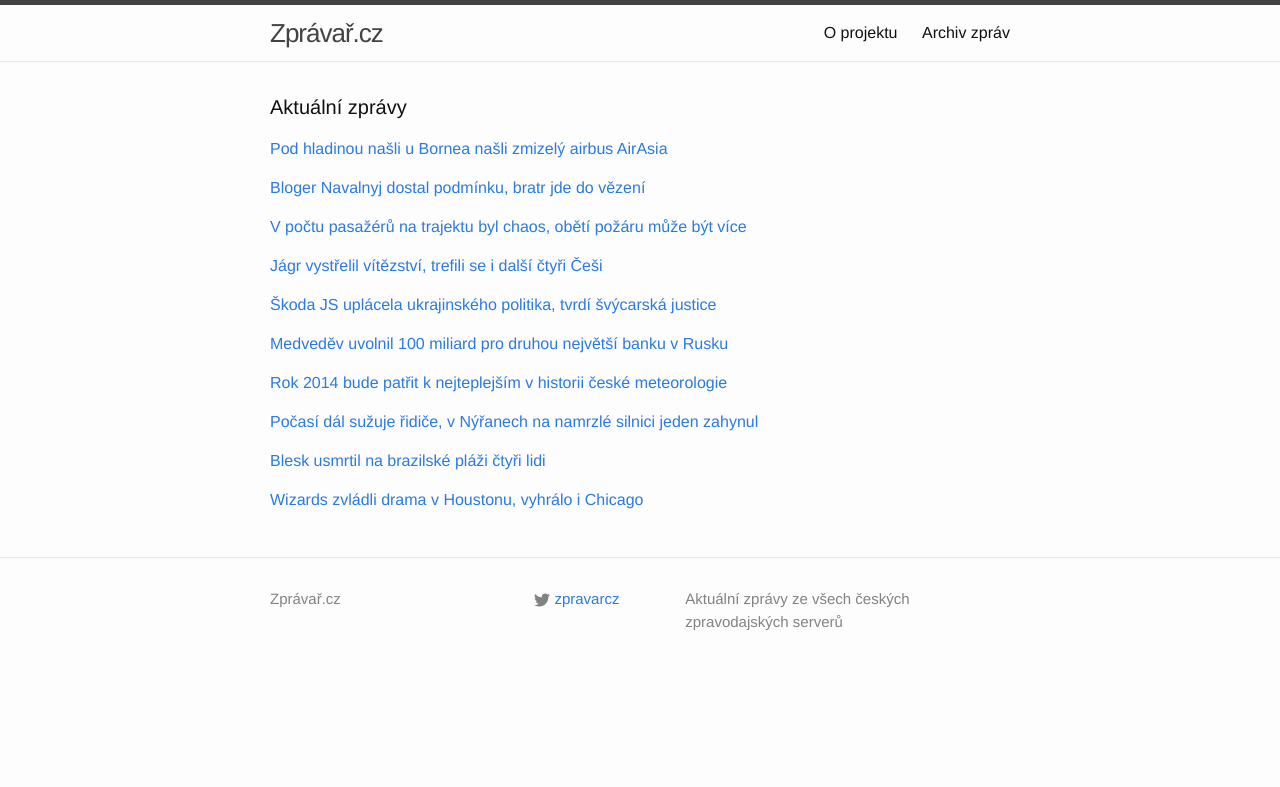
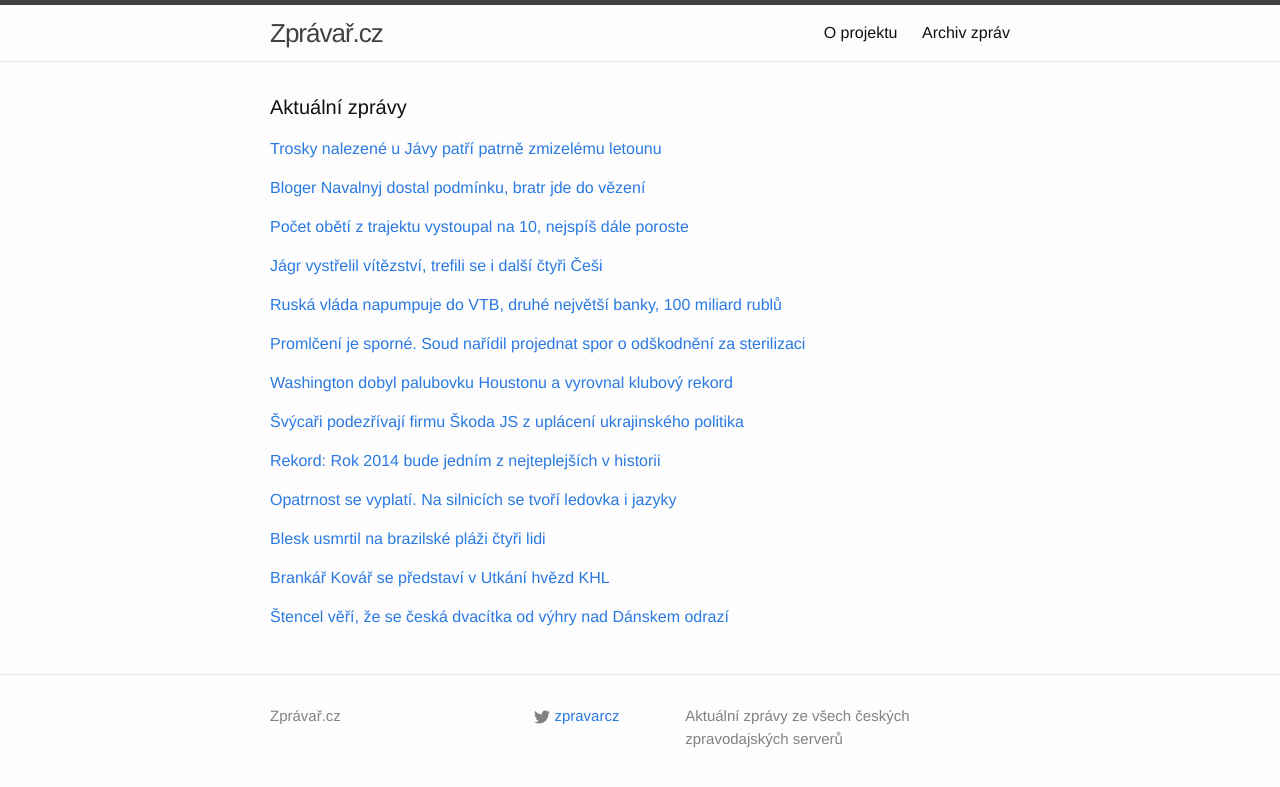
Before and after one commit to adliska/zpravar, a Jekyll site: the page built from index.html, in a window 1280 px wide. Shown: the top 787 px of the page. Built offline with Jekyll 4.4.1, drawn with Linux system fonts in a browser that asks for light colours.

Commit message:
zpravar news update

```diff
--- a/index.html
+++ b/index.html
@@ -5,9 +5,14 @@
 <div class="home">
     <h1 class="page-heading">Aktuální zprávy</h1>
 
-<p><a href="javascript:;" onclick="toggle_visibility('zpravy0')">Pod hladinou našli u Bornea našli zmizelý airbus AirAsia </a></p>
+<p><a href="javascript:;" onclick="toggle_visibility('zpravy0')">Trosky nalezené u Jávy patří patrně zmizelému letounu</a></p>
 <div id="zpravy0" style="display:none">
 <ul>
+<li><a href=http://echo24.cz/a/wsh8g>Trosky nalezené u Jávy patří patrně zmizelému letounu - echo24.cz</a></li>
+<li><a href=http://www.rozhlas.cz/_zprava/experti-identifikovali-v-javskem-mori-u-bornea-trosky-zriceneho-letounu-spolecnosti-airasia--1437732>Experti identifikovali v Jávském moři u Bornea trosky zříceného letounu společnosti AirAsia - www.rozhlas.cz</a></li>
+<li><a href=http://www.novinky.cz/zahranicni/svet/357442-pod-hladinou-u-bornea-nasli-zmizely-airbus-airasia-i-tela-obeti.html>Pod hladinou u Bornea našli zmizelý airbus AirAsia i těla obětí - www.novinky.cz</a></li>
+<li><a href=http://zpravy.e15.cz/zahranicni/udalosti/zachranari-nasli-v-mori-trosky-zmizeleho-letadla-airasia-1149182>Záchranáři našli v moři trosky zmizelého letadla AirAsia - zpravy.e15.cz</a></li>
+<li><a href=http://www.novinky.cz/zahranicni/svet/357442-pod-hladinou-u-bornea-nasli-zmizely-airbus-airasia.html>Pod hladinou u Bornea našli zmizelý airbus AirAsia  - www.novinky.cz</a></li>
 <li><a href=http://www.novinky.cz/zahranicni/svet/357442-pod-hladinou-nasli-u-bornea-nasli-zmizely-airbus-airasia.html>Pod hladinou našli u Bornea našli zmizelý airbus AirAsia  - www.novinky.cz</a></li>
 <li><a href=http://www.tyden.cz/rubriky/zahranici/asie-a-oceanie/trosky-v-javskem-mori-patri-zmizelemu-letounu-airasia_328628.html>Trosky v Jávském moři patří zmizelému letounu AirAsia - www.tyden.cz</a></li>
 <li><a href=http://www.rozhlas.cz/_zprava/experti-identifikovali-u-javy-trosky-zriceneho-letounu-spolecnosti-airasia--1437732>Experti identifikovali u Jávy trosky zříceného letounu společnosti AirAsia - www.rozhlas.cz</a></li>
@@ -42,9 +47,10 @@
 <li><a href=http://zpravy.idnes.cz/rusko-navalnyj-yves-rocher-df2-/zahranicni.aspx?c=A141230_075954_zahranicni_aha>Putinův nejznámější kritik Navalnyj dostal tři a půl roku nepodmíněně - zpravy.idnes.cz</a></li>
 <li><a href=http://zpravy.aktualne.cz/zahranici/trest-za-kritiku-putina-navalnyj-dostal-podminku-3-5-roku/r~aacda5488ff111e49e4b0025900fea04/>Trest za kritiku Putina: Navalnyj dostal podmínku 3,5 roku - zpravy.aktualne.cz</a></li>
 </ul>
-</div><p><a href="javascript:;" onclick="toggle_visibility('zpravy2')">V počtu pasažérů na trajektu byl chaos, obětí požáru může být více</a></p>
+</div><p><a href="javascript:;" onclick="toggle_visibility('zpravy2')">Počet obětí z trajektu vystoupal na 10, nejspíš dále poroste</a></p>
 <div id="zpravy2" style="display:none">
 <ul>
+<li><a href=http://echo24.cz/a/wTGwA>Počet obětí z trajektu vystoupal na 10, nejspíš dále poroste - echo24.cz</a></li>
 <li><a href=http://www.novinky.cz/zahranicni/evropa/357443-v-poctu-pasazeru-na-trajektu-byl-chaos-obeti-pozaru-muze-byt-vice.html>V počtu pasažérů na trajektu byl chaos, obětí požáru může být více - www.novinky.cz</a></li>
 <li><a href=http://zpravy.e15.cz/zahranicni/udalosti/kolem-poctu-pasazeru-na-italskem-trajektu-trva-chaos-obeti-muze-byt-vice-1149185>Kolem počtu pasažérů na italském trajektu trvá chaos, obětí může být více - zpravy.e15.cz</a></li>
 <li><a href=http://zpravy.aktualne.cz/zahranici/obeti-po-pozaru-trajektu-bude-vic-chaos-trva/r~fb8e94ac8feb11e4aff10025900fea04/>Obětí po požáru trajektu bude víc, chaos trvá - zpravy.aktualne.cz</a></li>
@@ -64,46 +70,75 @@
 <li><a href=http://hokej.idnes.cz/jagr-trefil-vyhru-proti-pittsburghu-dsp-/nhl.aspx?c=A141230_072745_nhl_Mkr>Jágr trefil výhru proti Pittsburghu, gól slavili i další čtyři Češi - hokej.idnes.cz</a></li>
 <li><a href=http://www.sportovninoviny.cz/zpravy/jagr-dal-vitezny-gol-trefili-se-i-sekac-frolik-a-hemsky/1163392>Jágr dal vítězný gól, trefili se i Sekáč, Frolík a Hemský - www.sportovninoviny.cz</a></li>
 </ul>
-</div><p><a href="javascript:;" onclick="toggle_visibility('zpravy4')">Škoda JS uplácela ukrajinského politika, tvrdí švýcarská justice</a></p>
+</div><p><a href="javascript:;" onclick="toggle_visibility('zpravy4')">Ruská vláda napumpuje do VTB, druhé největší banky, 100 miliard rublů</a></p>
 <div id="zpravy4" style="display:none">
 <ul>
+<li><a href=http://byznys.ihned.cz/c1-63313810-ruska-vlada-napumpuje-do-vtb-druhe-nejvetsi-banky-100-miliard-rublu>Ruská vláda napumpuje do VTB, druhé největší banky, 100 miliard rublů - byznys.ihned.cz</a></li>
+<li><a href=http://byznys.ihned.cz/c1-63313810-ruska-vtb-banka-dostane-financni-injekci-ve-vysi-100-miliard-rublu>Ruská VTB banka dostane finanční injekci ve výši 100 miliard rublů - byznys.ihned.cz</a></li>
+<li><a href=http://zpravy.e15.cz/byznys/finance-a-bankovnictvi/medvedev-uvolnil-100-miliard-pro-druhou-nejvetsi-banku-v-rusku-1149201>Medveděv uvolnil 100 miliard pro druhou největší banku v Rusku - zpravy.e15.cz</a></li>
+<li><a href=http://www.financninoviny.cz/zpravodajstvi/zpravy/rusky-premier-uvolnil-100-miliard-rublu-pro-banku-vtb/1163425>Ruský premiér uvolnil 100 miliard rublů pro banku VTB - www.financninoviny.cz</a></li>
+<li><a href=http://www.novinky.cz/ekonomika/357449-moskva-zachranuje-druhou-nejvetsi-ruskou-banku-dostane-miliardy-z-ropneho-fondu.html>Moskva zachraňuje druhou největší ruskou banku, dostane miliardy z ropného fondu - www.novinky.cz</a></li>
+</ul>
+</div><p><a href="javascript:;" onclick="toggle_visibility('zpravy5')">Promlčení je sporné. Soud nařídil projednat spor o odškodnění za sterilizaci </a></p>
+<div id="zpravy5" style="display:none">
+<ul>
+<li><a href=http://www.lidovky.cz/promlceni-je-sporne-soud-naridil-projednat-spor-o-odskodneni-za-sterilizaci-1vy-/zpravy-domov.aspx?c=A141230_100018_ln_domov_hm>Promlčení je sporné. Soud nařídil projednat spor o odškodnění za sterilizaci  - www.lidovky.cz</a></li>
+<li><a href=http://www.denik.cz/z_domova/nejvyssi-soud-naridil-znovu-projednat-spor-o-odskodneni-za-sterilizaci-20141230.html>Nejvyšší soud nařídil znovu projednat spor o odškodnění za sterilizaci - www.denik.cz</a></li>
+<li><a href=http://www.ceskatelevize.cz/ct24/domaci/296725-nejvyssi-soud-znovu-otevrel-pripad-sterilizace-po-porodu/>Nejvyšší soud znovu otevřel případ sterilizace po porodu - www.ceskatelevize.cz</a></li>
+<li><a href=http://www.novinky.cz/domaci/357455-nejvyssi-soud-naridil-znovu-projednat-spor-o-odskodneni-za-sterilizaci.html>Nejvyšší soud nařídil znovu projednat spor o odškodnění za sterilizaci  - www.novinky.cz</a></li>
+<li><a href=http://www.ceskenoviny.cz/zpravy/zpravy/ns-naridil-znovu-projednat-spor-o-odskodneni-za-sterilizaci/1163447>NS nařídil znovu projednat spor o odškodnění za sterilizaci - www.ceskenoviny.cz</a></li>
+</ul>
+</div><p><a href="javascript:;" onclick="toggle_visibility('zpravy6')">Washington dobyl palubovku Houstonu a vyrovnal klubový rekord</a></p>
+<div id="zpravy6" style="display:none">
+<ul>
+<li><a href=http://www.denik.cz/ostatni_sport/washington-dobyl-palubovku-houstonu-a-vyrovnal-klubovy-rekord-20141230.html>Washington dobyl palubovku Houstonu a vyrovnal klubový rekord - www.denik.cz</a></li>
+<li><a href=http://sport.aktualne.cz/wizards-zvladli-drama-v-houstonu-vyhralo-i-chicago/r~360181a28ffc11e49bec0025900fea04/>Wizards zvládli drama v Houstonu, vyhrálo i Chicago - sport.aktualne.cz</a></li>
+<li><a href=http://sport.idnes.cz/basketbal-nba-souhrn-0lx-/basket.aspx?c=A141230_090158_sport-basket_ten>Basketbalisté Washingtonu dobyli Houston, zažívají svou nejlepší sezonu - sport.idnes.cz</a></li>
+<li><a href=http://www.sportovninoviny.cz/zpravy/basketbaliste-washingtonu-dobyli-palubovku-houstonu/1163429>Basketbalisté Washingtonu dobyli palubovku Houstonu - www.sportovninoviny.cz</a></li>
+</ul>
+</div><p><a href="javascript:;" onclick="toggle_visibility('zpravy7')">Švýcaři podezřívají firmu Škoda JS z uplácení ukrajinského politika</a></p>
+<div id="zpravy7" style="display:none">
+<ul>
+<li><a href=http://ekonomika.idnes.cz/pravo-svycari-podezrivaji-skodu-js-z-uplaceni-ukrajinskeho-politika-12k-/ekoakcie.aspx?c=A141230_091917_domaci_jpl>Švýcaři podezřívají firmu Škoda JS z uplácení ukrajinského politika - ekonomika.idnes.cz</a></li>
 <li><a href=http://zpravy.e15.cz/byznys/prumysl-a-energetika/skoda-js-uplacela-ukrajinskeho-politika-tvrdi-svycarska-justice-1149202>Škoda JS uplácela ukrajinského politika, tvrdí švýcarská justice - zpravy.e15.cz</a></li>
 <li><a href=http://www.novinky.cz/krimi/357450-skoda-js-je-podezrela-ze-uplacela-ukrajinskeho-politika.html>Škoda JS je podezřelá, že uplácela ukrajinského politika - www.novinky.cz</a></li>
 <li><a href=http://www.ceskatelevize.cz/ct24/ekonomika/296718-svycarska-policie-vysetruje-plzenskeho-vyrobce-zarizeni-pro-je/>Švýcarská policie vyšetřuje plzeňského výrobce zařízení pro JE - www.ceskatelevize.cz</a></li>
 </ul>
-</div><p><a href="javascript:;" onclick="toggle_visibility('zpravy5')">Medveděv uvolnil 100 miliard pro druhou největší banku v Rusku</a></p>
-<div id="zpravy5" style="display:none">
+</div><p><a href="javascript:;" onclick="toggle_visibility('zpravy8')">Rekord: Rok 2014 bude jedním z nejteplejších v historii</a></p>
+<div id="zpravy8" style="display:none">
 <ul>
-<li><a href=http://zpravy.e15.cz/byznys/finance-a-bankovnictvi/medvedev-uvolnil-100-miliard-pro-druhou-nejvetsi-banku-v-rusku-1149201>Medveděv uvolnil 100 miliard pro druhou největší banku v Rusku - zpravy.e15.cz</a></li>
-<li><a href=http://www.financninoviny.cz/zpravodajstvi/zpravy/rusky-premier-uvolnil-100-miliard-rublu-pro-banku-vtb/1163425>Ruský premiér uvolnil 100 miliard rublů pro banku VTB - www.financninoviny.cz</a></li>
-<li><a href=http://www.novinky.cz/ekonomika/357449-moskva-zachranuje-druhou-nejvetsi-ruskou-banku-dostane-miliardy-z-ropneho-fondu.html>Moskva zachraňuje druhou největší ruskou banku, dostane miliardy z ropného fondu - www.novinky.cz</a></li>
-</ul>
-</div><p><a href="javascript:;" onclick="toggle_visibility('zpravy6')">Rok 2014 bude patřit k nejteplejším v historii české meteorologie</a></p>
-<div id="zpravy6" style="display:none">
-<ul>
+<li><a href=http://zpravy.aktualne.cz/pocasi/rekord-rok-2014-bude-jednim-z-nejteplejsich-v-historii/r~68239972900111e49bec0025900fea04/>Rekord: Rok 2014 bude jedním z nejteplejších v historii - zpravy.aktualne.cz</a></li>
 <li><a href=http://www.ceskenoviny.cz/zpravy/zpravy/rok-2014-bude-patrit-k-nejteplejsim-v-historii-ceske-meteorologie/1163441>Rok 2014 bude patřit k nejteplejším v historii české meteorologie - www.ceskenoviny.cz</a></li>
 <li><a href=http://www.denik.cz/z_domova/rok-2014-bude-patrit-k-nejteplejsim-v-historii-ceske-meteorologie-20141230.html>Rok 2014 bude patřit k nejteplejším v historii české meteorologie - www.denik.cz</a></li>
 <li><a href=http://www.novinky.cz/domaci/357451-rok-2014-bude-patrit-k-nejteplejsim-v-historii-cr-tvrdi-meteorologove.html>Rok 2014 bude patřit k nejteplejším v historii ČR, tvrdí meteorologové - www.novinky.cz</a></li>
 </ul>
-</div><p><a href="javascript:;" onclick="toggle_visibility('zpravy7')">Počasí dál sužuje řidiče, v Nýřanech na namrzlé silnici jeden zahynul</a></p>
-<div id="zpravy7" style="display:none">
+</div><p><a href="javascript:;" onclick="toggle_visibility('zpravy9')">Opatrnost se vyplatí. Na silnicích se tvoří ledovka i jazyky</a></p>
+<div id="zpravy9" style="display:none">
 <ul>
+<li><a href=http://zpravy.aktualne.cz/domaci/dopravu-v-cesku-komplikuji-snehove-jazyky-i-ledovka/r~24ba6e9c8ffa11e4aff10025900fea04/>Opatrnost se vyplatí. Na silnicích se tvoří ledovka i jazyky - zpravy.aktualne.cz</a></li>
 <li><a href=http://zpravy.idnes.cz/na-silnicich-to-klouze-a-na-horach-muze-snezit-fog-/domaci.aspx?c=A141230_082130_domaci_jpl>Počasí dál sužuje řidiče, v Nýřanech na namrzlé silnici jeden zahynul - zpravy.idnes.cz</a></li>
 <li><a href=http://www.lidovky.cz/pozor-na-silnicich-ledovka-a-snehove-jazyky-komplikuji-dopravu-psh-/zpravy-domov.aspx?c=A141230_074957_ln_domov_hm>Pozor na silnicích. Ledovka a sněhové jazyky komplikují dopravu  - www.lidovky.cz</a></li>
 <li><a href=http://www.ceskenoviny.cz/zpravy/zpravy/na-jihu-cech-komplikuje-dopravu-ledovka-v-libereckem-kraji-snezi/1163391>Na jihu Čech komplikuje dopravu ledovka, v Libereckém kraji sněží - www.ceskenoviny.cz</a></li>
 </ul>
-</div><p><a href="javascript:;" onclick="toggle_visibility('zpravy8')">Blesk usmrtil na brazilské pláži čtyři lidi</a></p>
-<div id="zpravy8" style="display:none">
+</div><p><a href="javascript:;" onclick="toggle_visibility('zpravy10')">Blesk usmrtil na brazilské pláži čtyři lidi</a></p>
+<div id="zpravy10" style="display:none">
 <ul>
 <li><a href=http://echo24.cz/a/i8JNG>Blesk usmrtil na brazilské pláži čtyři lidi - echo24.cz</a></li>
 <li><a href=http://www.ceskenoviny.cz/zpravy/zpravy/blesk-v-brazilii-usmrtil-ctyri-navstevniky-plaze/1163377>Blesk v Brazílii usmrtil čtyři návštěvníky pláže - www.ceskenoviny.cz</a></li>
 <li><a href=http://www.rozhlas.cz/_zprava/blesk-zabil-na-brazilske-plazi-ctyri-cleny-jedne-rodiny--1437692>Blesk zabil na brazilské pláži čtyři členy jedné rodiny - www.rozhlas.cz</a></li>
 </ul>
-</div><p><a href="javascript:;" onclick="toggle_visibility('zpravy9')">Wizards zvládli drama v Houstonu, vyhrálo i Chicago</a></p>
-<div id="zpravy9" style="display:none">
+</div><p><a href="javascript:;" onclick="toggle_visibility('zpravy11')">Brankář Kovář se představí v Utkání hvězd KHL</a></p>
+<div id="zpravy11" style="display:none">
 <ul>
-<li><a href=http://sport.aktualne.cz/wizards-zvladli-drama-v-houstonu-vyhralo-i-chicago/r~360181a28ffc11e49bec0025900fea04/>Wizards zvládli drama v Houstonu, vyhrálo i Chicago - sport.aktualne.cz</a></li>
-<li><a href=http://sport.idnes.cz/basketbal-nba-souhrn-0lx-/basket.aspx?c=A141230_090158_sport-basket_ten>Basketbalisté Washingtonu dobyli Houston, zažívají svou nejlepší sezonu - sport.idnes.cz</a></li>
-<li><a href=http://www.sportovninoviny.cz/zpravy/basketbaliste-washingtonu-dobyli-palubovku-houstonu/1163429>Basketbalisté Washingtonu dobyli palubovku Houstonu - www.sportovninoviny.cz</a></li>
+<li><a href=http://sport.aktualne.cz/brankar-kovar-se-predstavi-v-utkani-hvezd-khl/r~bd0024c4900111e4a7d8002590604f2e/>Brankář Kovář se představí v Utkání hvězd KHL - sport.aktualne.cz</a></li>
+<li><a href=http://www.sportovninoviny.cz/zpravy/hokejovy-brankar-kovar-se-predstavi-v-utkani-hvezd-khl/1163446>Hokejový brankář Kovář se představí v Utkání hvězd KHL - www.sportovninoviny.cz</a></li>
+<li><a href=http://www.denik.cz/hokej/zatim-jediny-cech-brankar-jakub-kovar-si-zachyta-utkani-hvezd-khl-20141230.html>Zatím jediný Čech. Brankář Jakub Kovář si zachytá Utkání hvězd KHL - www.denik.cz</a></li>
+</ul>
+</div><p><a href="javascript:;" onclick="toggle_visibility('zpravy12')">Štencel věří, že se česká dvacítka od výhry nad Dánskem odrazí</a></p>
+<div id="zpravy12" style="display:none">
+<ul>
+<li><a href=http://www.sportovninoviny.cz/zpravy/stencel-veri-ze-se-ceska-dvacitka-od-vyhry-nad-danskem-odrazi/1163374>Štencel věří, že se česká dvacítka od výhry nad Dánskem odrazí - www.sportovninoviny.cz</a></li>
+<li><a href=http://sport.aktualne.cz/cesi-si-fatalni-prohru-nepripousteli-chteli-jsme-to-urvat/r~cccd20aa8fe811e4ba57002590604f2e/>Češi si fatální prohru nepřipouštěli: Chtěli jsme to urvat - sport.aktualne.cz</a></li>
+<li><a href=http://www.tyden.cz/rubriky/sport/hokej/reprezentace/stencel-po-klicovem-obratu-dokud-sudi-nepiskne-budeme-se-rvat_328622.html>Štencel po klíčovém obratu: Dokud sudí nepískne, budeme se rvát - www.tyden.cz</a></li>
 </ul>
 </div></div>
```
